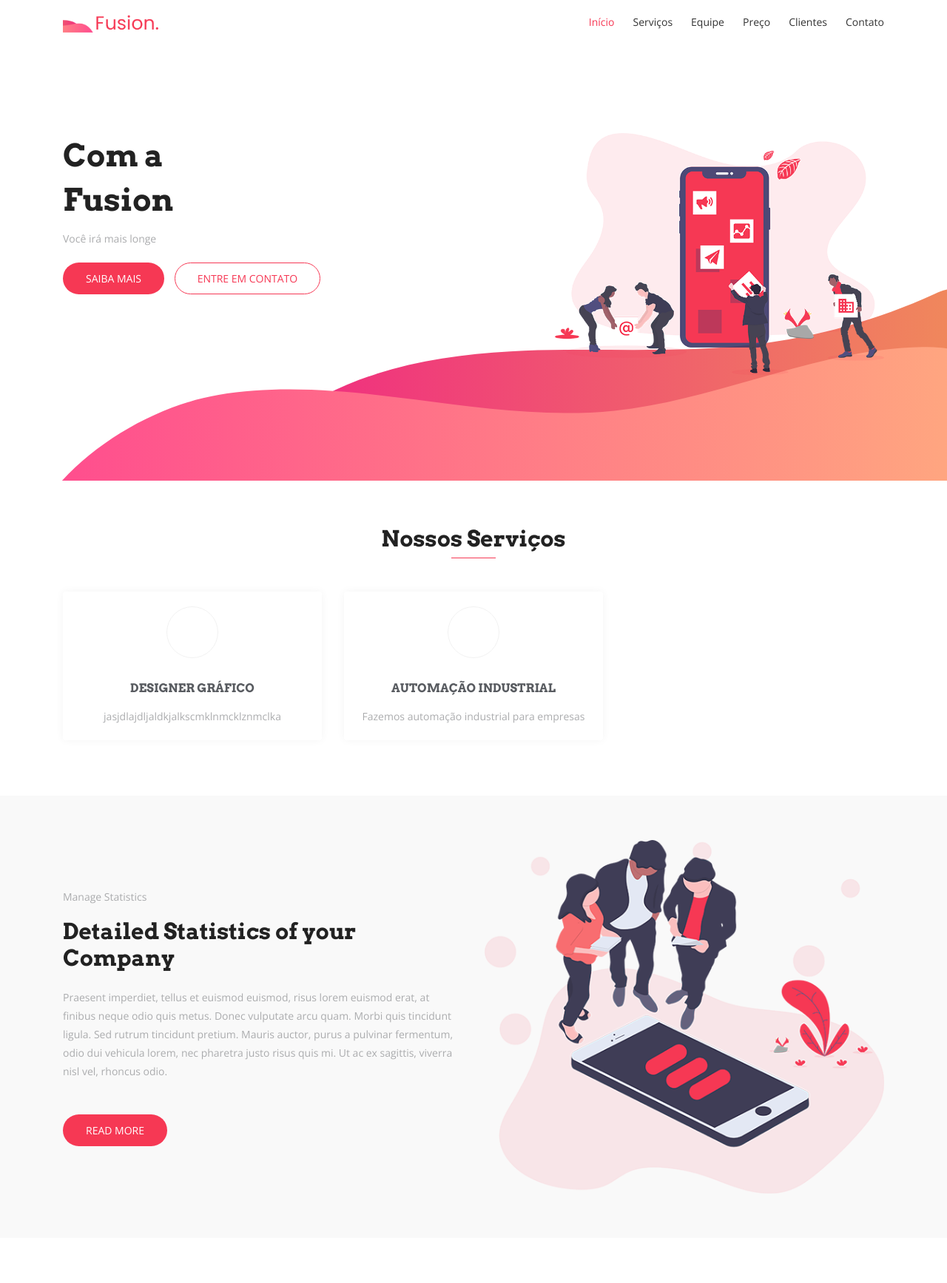
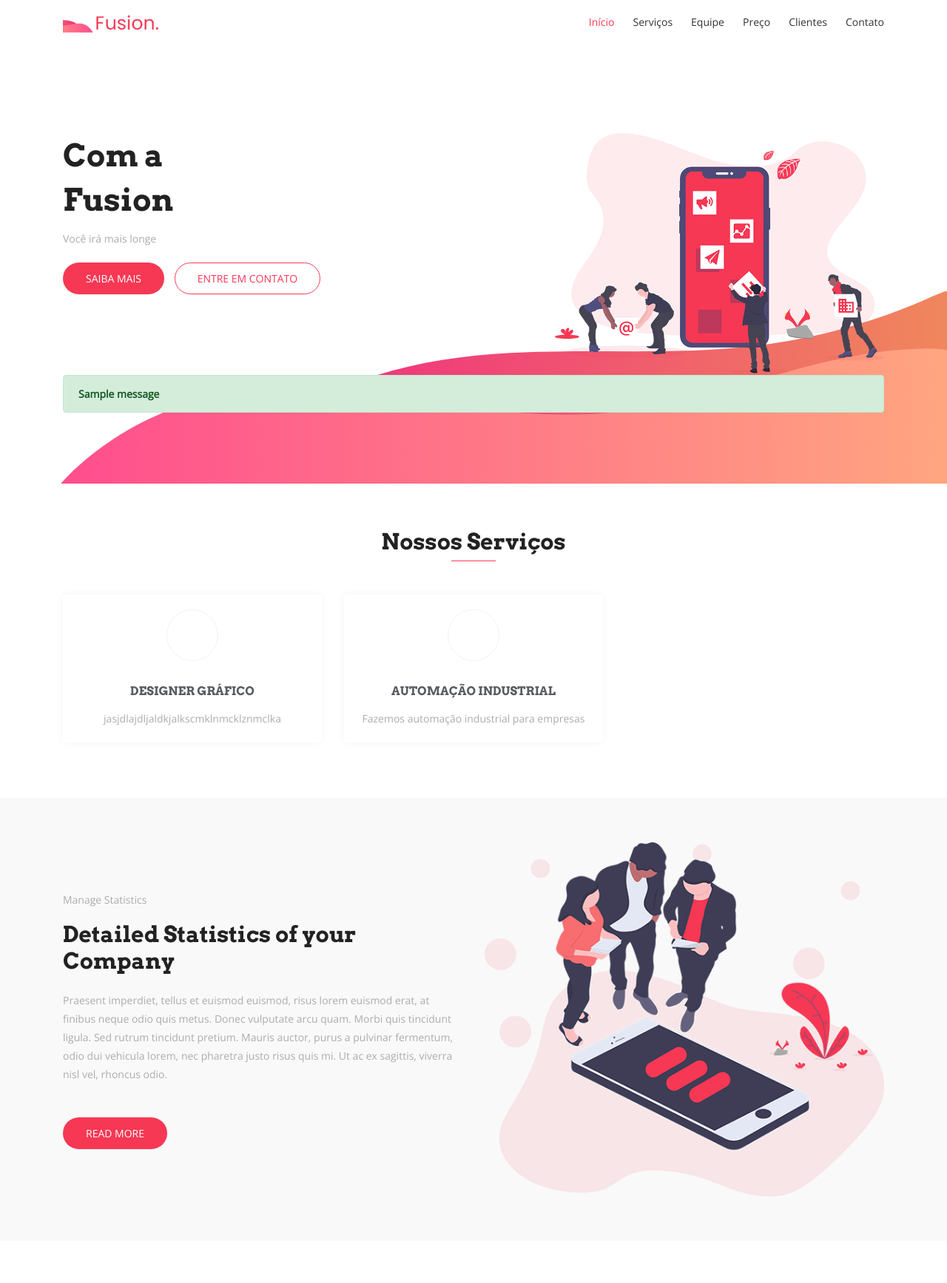
Before and after one commit to anjinha-oliveira/fusion, a Django app: page / in a window 1280 px wide. Shown: the top 1735 px of the page at 74% size. Run offline with Django 5.2, Linux system fonts and the light colour scheme; data comes from the database, SQL or seed files in the repository; one stand-in notice (Sample message) is shown; some libraries are stand-ins or nearby versions; some web fonts are replaced.

Commit message:
Adicionando alertas de menssagens de sucesso e erro na interface do form

```diff
--- a/core/templates/hero.html
+++ b/core/templates/hero.html
@@ -8,8 +8,12 @@
                     <h2 class="head-title">Com a<br>Fusion</h2>
                     <p>Você irá mais longe</p>
                     <div class="header-button">
-            <a href="#" class="btn btn-common">Saiba mais</i></a>
-            <a href="#" class="btn btn-border video-popup">Entre em contato</i></a>
+                        <a href="#" class="btn btn-common">
+                            Saiba mais</i>
+                        </a>
+                        <a href="#" class="btn btn-border video-popup">
+                            Entre em contato</i>
+                        </a>
                     </div>
                 </div>
             </div>
@@ -21,6 +25,15 @@
             </div>
         </div>
     </div>
+    <div class="container">
+        {% if messages %}
+            {% for message in messages%}
+                <div class="alert alert-{{ message.tags }}">
+                    <button type="button" class="close" data-dismiss="alert"></button>
+                    <strong>{{ message }}</strong>
+                </div>
+            {% endfor%}
+        {% endif %}
+    </div>
 </div>
 </header>
-<!-- Header Area wrapper End -->
```
Lines whose indentation alone changed are shown as unchanged.
